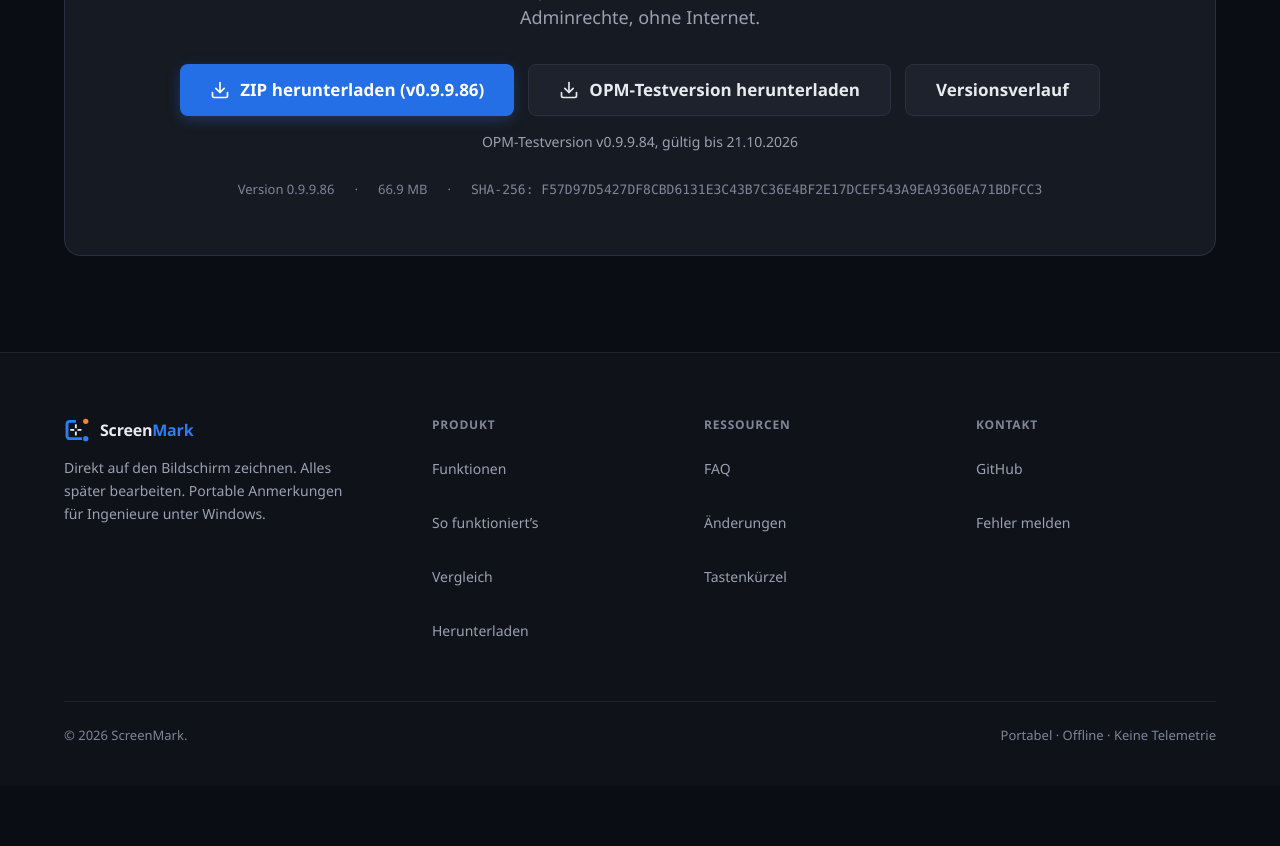
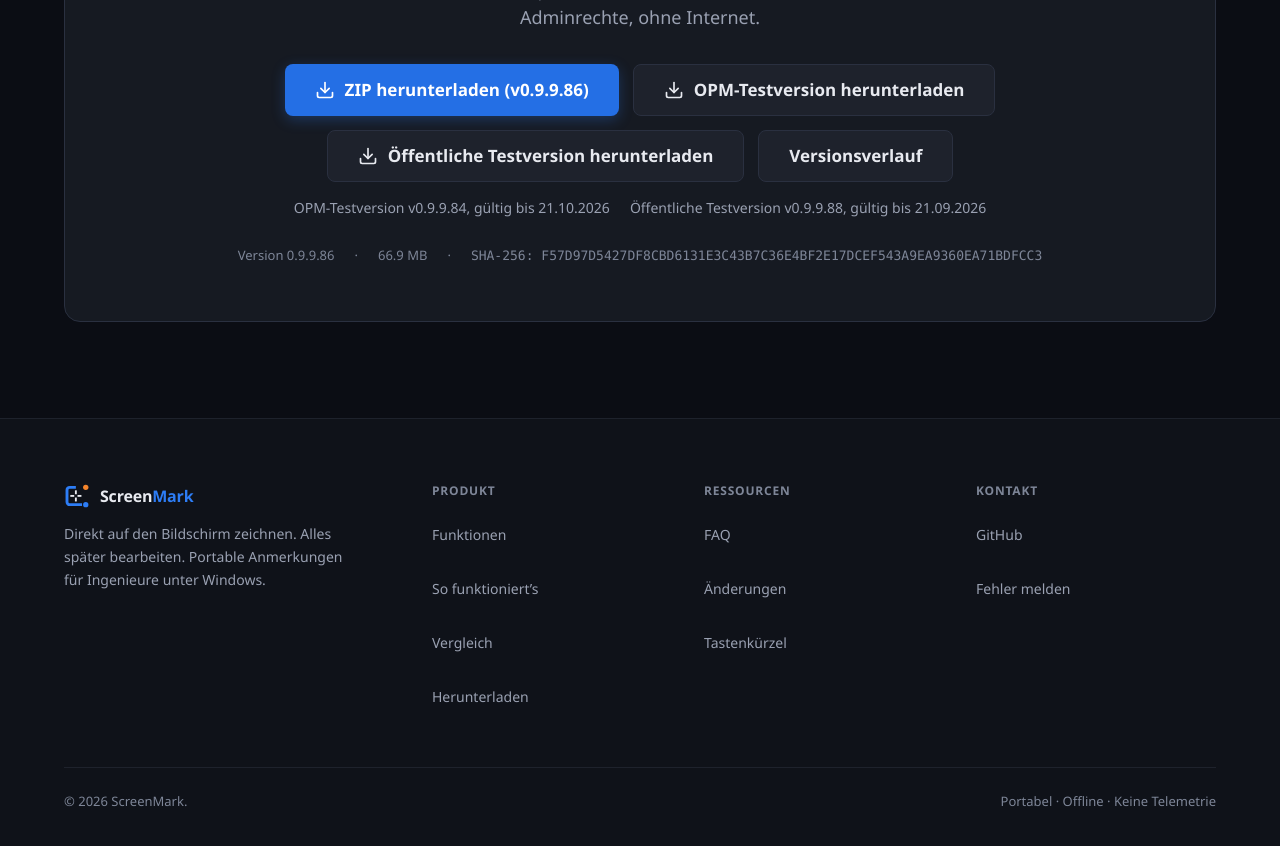
Before and after one commit to Haldyoso/ScreenMarkWebsite, a Next.js app: page /ScreenMarkWebsite/de in a window 1280 px wide. Shown: the part 7820-8666 px from the top of the page. Before the commit the page ends 8606 px from the top, so only its background shows below. Built offline with nearby package versions, Linux system fonts and the light colour scheme; no server answers.

Commit message:
Add public trial download

```diff
--- a/components/sections/download-cta.tsx
+++ b/components/sections/download-cta.tsx
@@ -18,6 +18,9 @@
     opmVersion,
     opmExpires,
     opmDownloadUrl,
+    publicTrialVersion,
+    publicTrialExpires,
+    publicTrialDownloadUrl,
   } = site.release;
   const cta = copy.downloadCta;
   const opmDate = new Intl.DateTimeFormat(lang, {
@@ -27,6 +30,13 @@
   const opmValidity = cta.opmValidity
     .replace("{version}", opmVersion)
     .replace("{date}", opmDate);
+  const publicTrialDate = new Intl.DateTimeFormat(lang, {
+    dateStyle: "medium",
+    timeZone: "UTC",
+  }).format(new Date(`${publicTrialExpires}T00:00:00Z`));
+  const publicTrialValidity = cta.publicTrialValidity
+    .replace("{version}", publicTrialVersion)
+    .replace("{date}", publicTrialDate);
 
   return (
     <section
@@ -67,13 +77,22 @@
                 </a>
               </Button>
               <Button asChild size="lg" variant="elevated">
+                <a href={publicTrialDownloadUrl} download>
+                  <Download aria-hidden="true" className="size-5" />
+                  {cta.publicTrialButton}
+                </a>
+              </Button>
+              <Button asChild size="lg" variant="elevated">
                 <Link href={changelogPath(lang)}>
                   {cta.olderVersions}
                 </Link>
               </Button>
             </div>
 
-            <p className="mt-4 text-sm text-fg-muted">{opmValidity}</p>
+            <p className="mt-4 flex flex-wrap justify-center gap-x-5 gap-y-1 text-sm text-fg-muted">
+              <span>{opmValidity}</span>
+              <span>{publicTrialValidity}</span>
+            </p>
 
             <p className="mt-7 flex flex-wrap justify-center gap-5 text-[13px] text-fg-subtle">
               <span>
--- a/lib/content/de.ts
+++ b/lib/content/de.ts
@@ -348,7 +348,10 @@
       "Portables ZIP — entpacken und starten. Ohne Installation, ohne Adminrechte, ohne Internet.",
     button: "ZIP herunterladen",
     opmButton: "OPM-Testversion herunterladen",
+    publicTrialButton: "Öffentliche Testversion herunterladen",
     opmValidity: "OPM-Testversion v{version}, gültig bis {date}",
+    publicTrialValidity:
+      "Öffentliche Testversion v{version}, gültig bis {date}",
     olderVersions: "Versionsverlauf",
     versionLabel: "Version",
     checksumLabel: "SHA-256",
--- a/lib/content/en.ts
+++ b/lib/content/en.ts
@@ -346,7 +346,9 @@
       "Portable ZIP — unzip and run. No installation, no admin rights, no internet.",
     button: "Download ZIP",
     opmButton: "Download OPM trial",
+    publicTrialButton: "Download public trial",
     opmValidity: "OPM trial v{version}, valid through {date}",
+    publicTrialValidity: "Public trial v{version}, valid through {date}",
     olderVersions: "Release history",
     versionLabel: "Version",
     checksumLabel: "SHA-256",
--- a/lib/content/sk.ts
+++ b/lib/content/sk.ts
@@ -347,7 +347,10 @@
       "Prenosný ZIP — rozbaľte a spustite. Bez inštalácie, bez admin práv, bez internetu.",
     button: "Stiahnuť ZIP",
     opmButton: "Stiahnuť skúšobnú OPM verziu",
+    publicTrialButton: "Stiahnuť verejnú skúšobnú verziu",
     opmValidity: "Skúšobná OPM verzia v{version}, platná do {date}",
+    publicTrialValidity:
+      "Verejná skúšobná verzia v{version}, platná do {date}",
     olderVersions: "História vydaní",
     versionLabel: "Verzia",
     checksumLabel: "SHA-256",
--- a/lib/site.ts
+++ b/lib/site.ts
@@ -24,6 +24,8 @@
   "/downloads/ScreenMark-v0.9.9.86-win-x64-portable.zip";
 const opmAssetPath =
   "/downloads/ScreenMark-v0.9.9.84-OPM-do-2026-10-21.exe";
+const publicTrialAssetPath =
+  "/downloads/ScreenMark-v0.9.9.88-public-trial-do-2026-09-21.exe";
 
 export const site = {
   name: "ScreenMark",
@@ -43,6 +45,9 @@
     opmVersion: "0.9.9.84",
     opmExpires: "2026-10-21",
     opmDownloadUrl: `${basePath}${opmAssetPath}`,
+    publicTrialVersion: "0.9.9.88",
+    publicTrialExpires: "2026-09-21",
+    publicTrialDownloadUrl: `${basePath}${publicTrialAssetPath}`,
   },
 } as const;
 
--- a/types/index.ts
+++ b/types/index.ts
@@ -209,8 +209,11 @@
     subtitle: string;
     button: string;
     opmButton: string;
+    publicTrialButton: string;
     /** `{version}` and `{date}` describe the time-limited trial build. */
     opmValidity: string;
+    /** `{version}` and `{date}` describe the public time-limited trial build. */
+    publicTrialValidity: string;
     olderVersions: string;
     versionLabel: string;
     checksumLabel: string;
```
Also changed, not shown: 1 other file (tests, documents, lock files or other folders).
